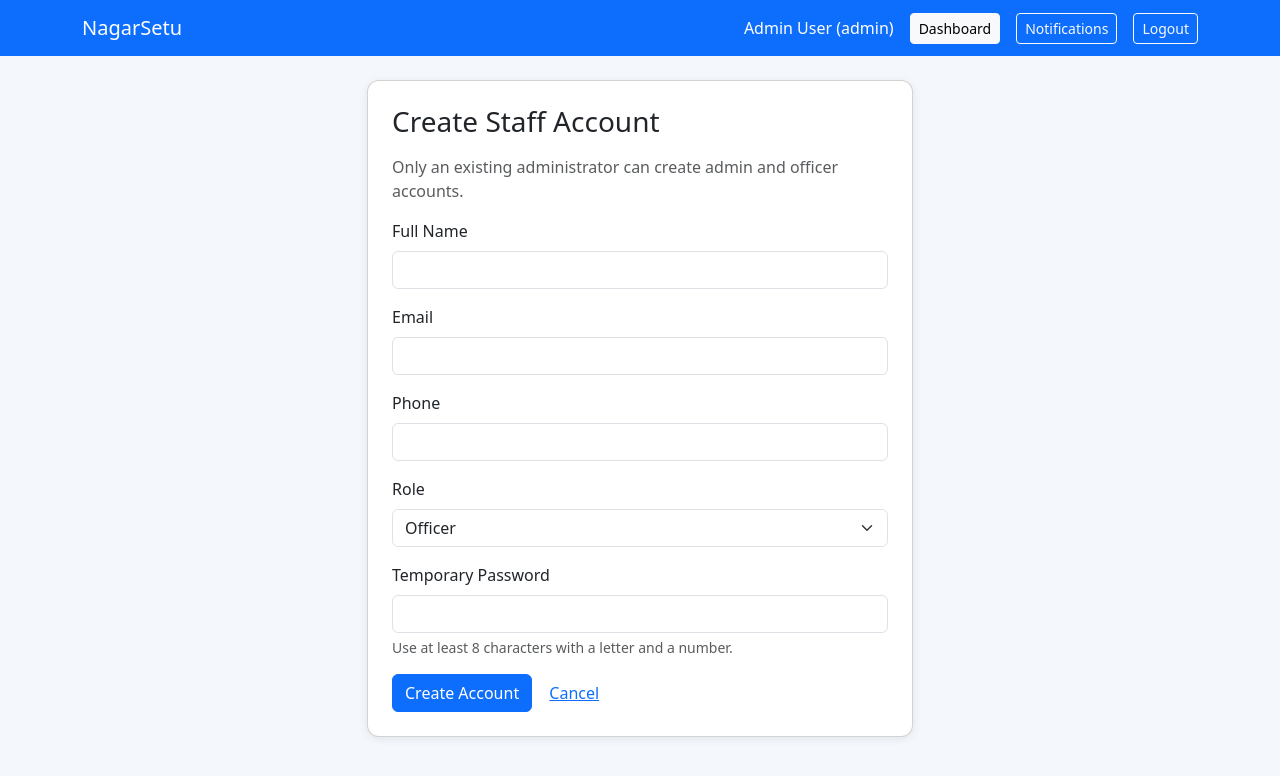
After one commit to vinayvini-18/Nagar-Setu, a Flask app: page /admin/users/new in a window 1280 px wide. The commit adds this page. Shown: the top 776 px of the page. Run offline with Flask 3, Linux system fonts and the light colour scheme; a user stored in the database is signed in.

Commit message:
bug fixed

```diff
--- a/app.py
+++ b/app.py
@@ -160,6 +160,10 @@ def allowed_image(filename):
     return '.' in filename and filename.rsplit('.', 1)[1].lower() in ALLOWED_IMAGE_EXTENSIONS
 
 
+def valid_password(password):
+    return len(password) >= 8 and any(character.isalpha() for character in password) and any(character.isdigit() for character in password)
+
+
 def save_complaint_photos(files, complaint_id):
     selected_files = [image for image in files if image and image.filename]
     for image in selected_files:
@@ -233,6 +237,10 @@ def register():
             flash('Please fill all required fields.', 'danger')
             return render_template('register.html')
 
+        if not valid_password(password):
+            flash('Password must be at least 8 characters and contain a letter and a number.', 'danger')
+            return render_template('register.html')
+
         if User.query.filter_by(email=email).first():
             flash('Email already registered.', 'danger')
             return render_template('register.html')
@@ -246,6 +254,36 @@ def register():
         return redirect(url_for('login'))
 
     return render_template('register.html')
+
+
+@app.route('/admin/users/new', methods=['GET', 'POST'])
+@login_required('admin')
+def create_staff_user(user):
+    if request.method == 'POST':
+        name = request.form.get('name', '').strip()
+        email = request.form.get('email', '').strip().lower()
+        password = request.form.get('password', '')
+        phone = request.form.get('phone', '').strip()
+        role = request.form.get('role', '').strip().lower()
+
+        if not name or not email or not password or role not in {'admin', 'officer'}:
+            flash('Name, email, password, and a valid staff role are required.', 'danger')
+            return render_template('create_staff_user.html')
+        if not valid_password(password):
+            flash('Password must be at least 8 characters and contain a letter and a number.', 'danger')
+            return render_template('create_staff_user.html')
+        if User.query.filter_by(email=email).first():
+            flash('Email already registered.', 'danger')
+            return render_template('create_staff_user.html')
+
+        staff_user = User(name=name, email=email, phone=phone, role=role)
+        staff_user.set_password(password)
+        db.session.add(staff_user)
+        db.session.commit()
+        flash(f'{role.title()} account created successfully.', 'success')
+        return redirect(url_for('dashboard'))
+
+    return render_template('create_staff_user.html')
 
 
 @app.route('/login', methods=['GET', 'POST'])
@@ -313,6 +351,12 @@ def new_complaint(user):
         if not title or not description or not category:
             flash('Please complete complaint details.', 'danger')
             return render_template('new_complaint.html')
+        if len(title) > 200 or len(category) > 50 or len(location) > 200 or len(description) > 10000:
+            flash('Complaint details exceed the allowed length.', 'danger')
+            return render_template('new_complaint.html')
+        if priority not in {'low', 'medium', 'high'}:
+            flash('Please select a valid priority.', 'danger')
+            return render_template('new_complaint.html')
         if len([image for image in images if image and image.filename]) > 5:
             flash('You can upload a maximum of 5 photos.', 'danger')
             return render_template('new_complaint.html')
@@ -357,6 +401,9 @@ def complaint_detail(user, complaint_id):
         action = request.form.get('action')
 
         if user.role == 'admin' and action == 'verify':
+            if complaint.status != 'submitted':
+                flash('Only submitted complaints can be verified.', 'warning')
+                return redirect(url_for('complaint_detail', complaint_id=complaint.id))
             complaint.status = 'verified'
             db.session.commit()
             create_notification(complaint.citizen_id, 'Complaint Verified', f'Your complaint "{complaint.title}" has been verified.')
@@ -368,7 +415,7 @@ def complaint_detail(user, complaint_id):
             department_id = request.form.get('department_id', type=int)
             officer = User.query.filter_by(id=officer_id, role='officer').first() if officer_id else None
             department = db.session.get(Department, department_id) if department_id else None
-            if officer:
+            if officer and complaint.status != 'closed':
                 complaint.officer_id = officer_id
                 complaint.department_id = department.id if department else None
                 complaint.status = 'assigned'
@@ -377,10 +424,13 @@ def complaint_detail(user, complaint_id):
                 create_notification(officer_id, 'New Complaint Assigned', f'You have been assigned complaint: {complaint.title}')
                 flash('Complaint assigned to officer.', 'success')
             else:
-                flash('Please select a valid officer.', 'danger')
-            return redirect(url_for('dashboard'))
+                flash('Please select a valid officer and an active complaint.', 'danger')
+            return redirect(url_for('complaint_detail', complaint_id=complaint.id))
 
         if user.role == 'officer' and action == 'start_work':
+            if complaint.officer_id != user.id or complaint.status not in {'assigned', 'verified'}:
+                flash('This complaint is not available to start.', 'warning')
+                return redirect(url_for('complaint_detail', complaint_id=complaint.id))
             complaint.status = 'in_progress'
             db.session.commit()
             create_notification(complaint.citizen_id, 'Work Started', f'Work has started on your complaint "{complaint.title}".')
@@ -388,6 +438,14 @@ def complaint_detail(user, complaint_id):
             return redirect(url_for('dashboard'))
 
         if user.role == 'officer' and action == 'resolve':
+            if complaint.officer_id != user.id or complaint.status != 'in_progress':
+                flash('Only an in-progress complaint assigned to you can be resolved.', 'warning')
+                return redirect(url_for('complaint_detail', complaint_id=complaint.id))
+            comment = request.form.get('resolution_comment', '').strip()
+            if not comment:
+                flash('A resolution comment is required before marking the complaint resolved.', 'danger')
+                return redirect(url_for('complaint_detail', complaint_id=complaint.id))
+            db.session.add(ComplaintComment(complaint_id=complaint.id, user_id=user.id, text=comment))
             complaint.status = 'resolved'
             complaint.resolved_at = datetime.utcnow()
             db.session.commit()
@@ -398,7 +456,13 @@ def complaint_detail(user, complaint_id):
         if user.role == 'citizen' and action == 'feedback':
             rating = request.form.get('rating', type=int) or 0
             comment = request.form.get('comment', '').strip()
-            if rating and complaint.status == 'resolved':
+            if not 1 <= rating <= 5:
+                flash('Please select a rating from 1 to 5.', 'danger')
+            elif complaint.citizen_id != user.id or complaint.status != 'resolved':
+                flash('Feedback can only be submitted by the filing citizen after resolution.', 'danger')
+            elif Feedback.query.filter_by(complaint_id=complaint.id).first():
+                flash('Feedback has already been submitted for this complaint.', 'warning')
+            else:
                 feedback = Feedback(complaint_id=complaint.id, rating=rating, comment=comment)
                 db.session.add(feedback)
                 db.session.commit()
@@ -416,6 +480,9 @@ def complaint_detail(user, complaint_id):
             comment = request.form.get('close_comment', '').strip()
             if not comment:
                 flash('A comment is required before closing the complaint.', 'danger')
+                return redirect(url_for('complaint_detail', complaint_id=complaint.id))
+            if complaint.status != 'resolved':
+                flash('A complaint can only be closed after the officer marks it resolved.', 'danger')
                 return redirect(url_for('complaint_detail', complaint_id=complaint.id))
             if complaint.status == 'closed':
                 flash('This complaint is already closed.', 'warning')
--- a/templates/admin_dashboard.html
+++ b/templates/admin_dashboard.html
@@ -3,6 +3,7 @@
 {% block content %}
 <div class="d-flex justify-content-between align-items-center mb-4">
     <div><h3>Admin Dashboard</h3><p class="text-muted mb-0">Complaint verification and assignment</p></div>
+    <a href="{{ url_for('create_staff_user') }}" class="btn btn-primary">Create Staff Account</a>
 </div>
 <div class="row mb-4">
     <div class="col-md-3"><div class="card p-3"><h6 class="text-muted">Active Complaints</h6><h3>{{ complaints|length }}</h3></div></div>
--- /dev/null
+++ b/templates/create_staff_user.html
@@ -0,0 +1,22 @@
+{% extends 'base.html' %}
+
+{% block content %}
+<div class="row justify-content-center">
+    <div class="col-md-6">
+        <div class="card p-4">
+            <h3 class="mb-3">Create Staff Account</h3>
+            <p class="text-muted">Only an existing administrator can create admin and officer accounts.</p>
+            <form method="POST">
+                <input type="hidden" name="_csrf_token" value="{{ csrf_token }}">
+                <div class="mb-3"><label class="form-label">Full Name</label><input type="text" class="form-control" name="name" maxlength="100" required></div>
+                <div class="mb-3"><label class="form-label">Email</label><input type="email" class="form-control" name="email" maxlength="100" required></div>
+                <div class="mb-3"><label class="form-label">Phone</label><input type="text" class="form-control" name="phone" maxlength="30"></div>
+                <div class="mb-3"><label class="form-label">Role</label><select class="form-select" name="role" required><option value="officer">Officer</option><option value="admin">Admin</option></select></div>
+                <div class="mb-3"><label class="form-label">Temporary Password</label><input type="password" class="form-control" name="password" minlength="8" required><div class="form-text">Use at least 8 characters with a letter and a number.</div></div>
+                <button class="btn btn-primary">Create Account</button>
+                <a href="{{ url_for('dashboard') }}" class="btn btn-link">Cancel</a>
+            </form>
+        </div>
+    </div>
+</div>
+{% endblock %}
--- a/templates/register.html
+++ b/templates/register.html
@@ -5,6 +5,7 @@
     <div class="col-md-6">
         <div class="card p-4">
             <h3 class="mb-3">Register as Citizen</h3>
+            <p class="text-muted">Admin and officer accounts are created by an existing administrator.</p>
             <form method="POST">
                 <input type="hidden" name="_csrf_token" value="{{ csrf_token }}">
                 <div class="mb-3">
@@ -21,7 +22,7 @@
                 </div>
                 <div class="mb-3">
                     <label class="form-label">Password</label>
-                    <input type="password" class="form-control" name="password" required>
+                    <input type="password" class="form-control" name="password" minlength="8" required>
                 </div>
                 <button class="btn btn-primary w-100">Create Account</button>
             </form>
```
Also changed, not shown: templates/complaint_detail.html (+9 -5 lines), README.md.
